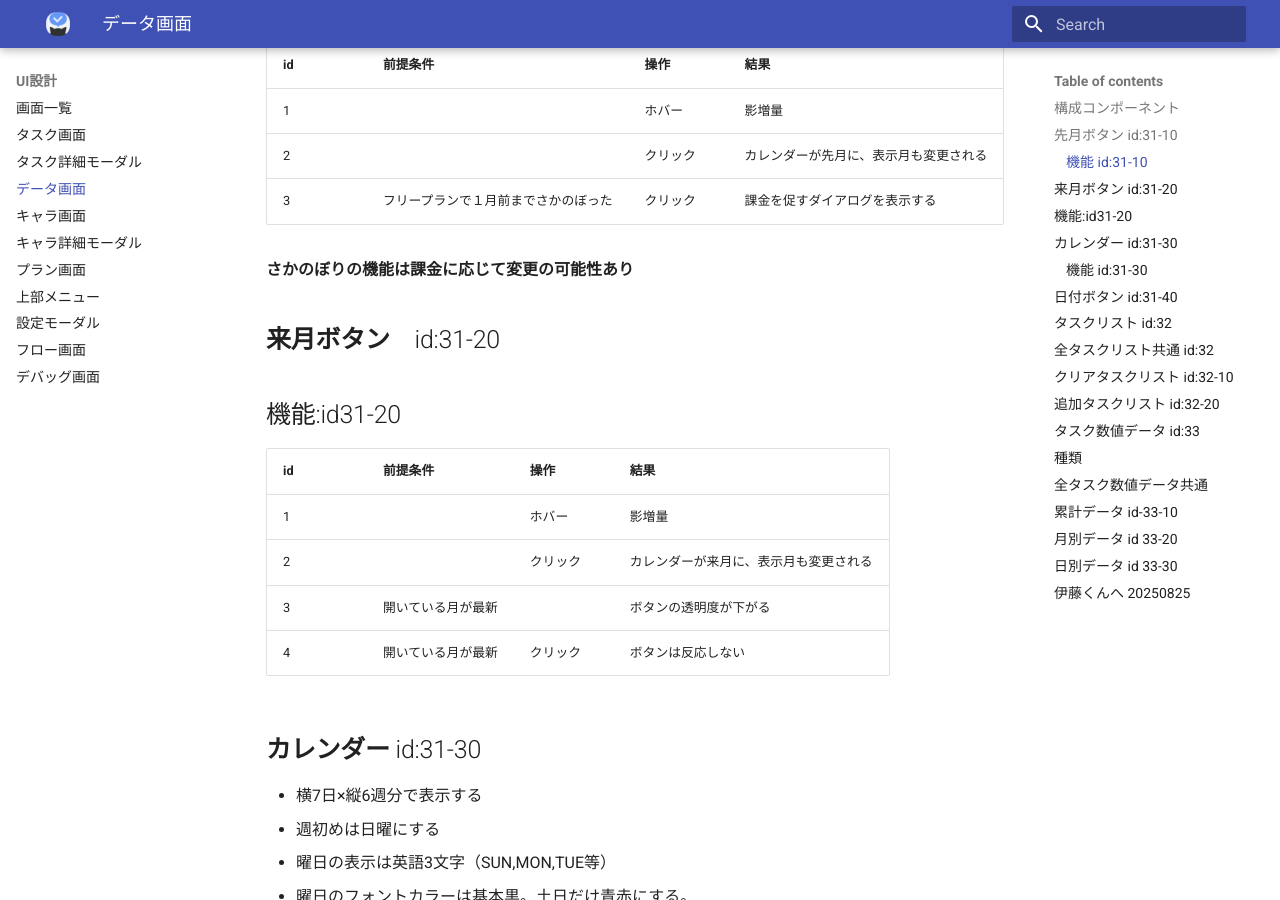
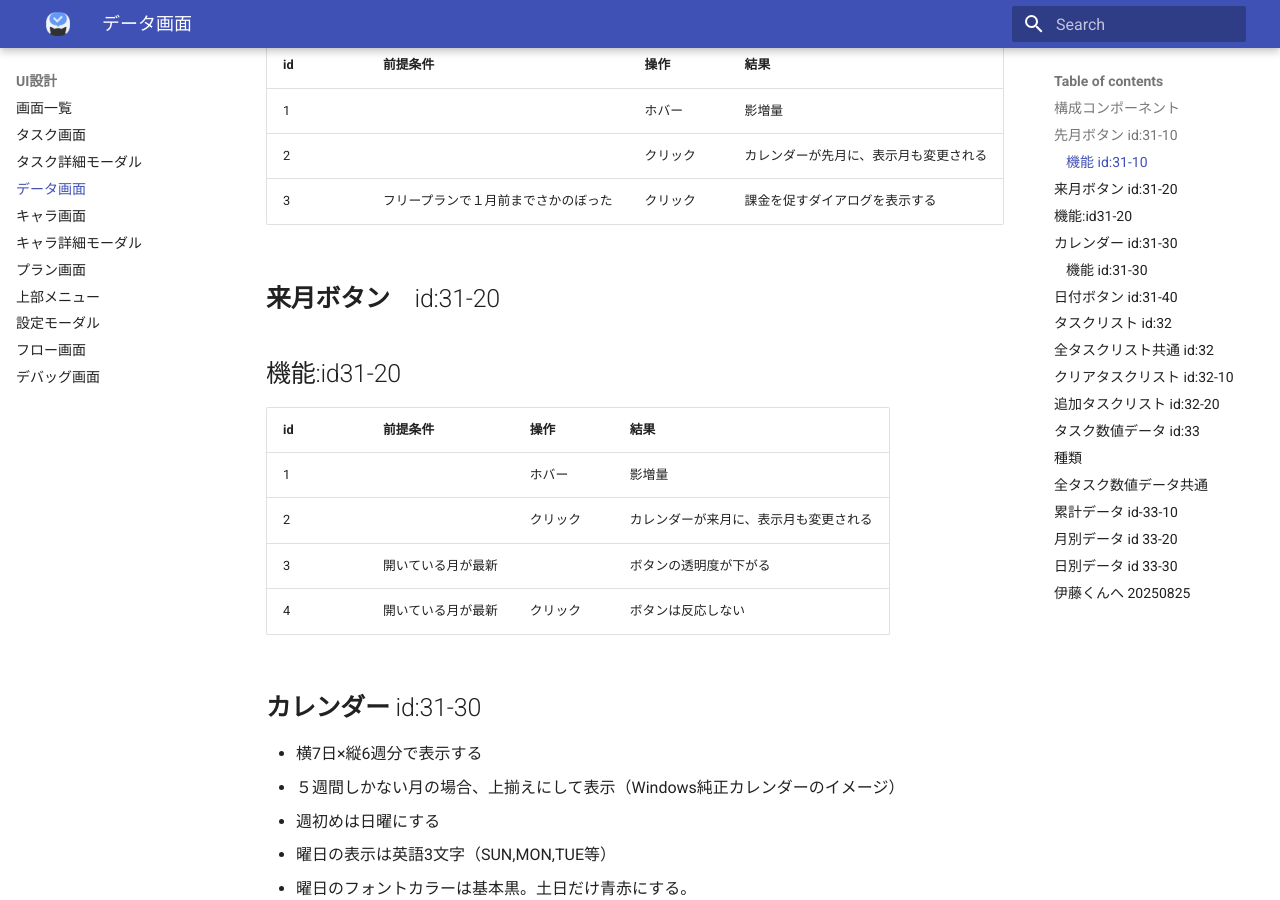
Before and after one commit to CharaDo-Official/CharaDo, an MkDocs documentation site: the page built from docs/10_design/30_data.md, in a window 1280 px wide and 900 px high, scrolled down 1289 px. Built offline with MkDocs 1.6.1 and Material for MkDocs 9.7.7, drawn with Linux system fonts in a browser that asks for light colours.

Commit message:
id31関連の修正（ステージ忘れ） 詳細は前のコミットを参照

```diff
--- a/docs/10_design/30_data.md
+++ b/docs/10_design/30_data.md
@@ -23,7 +23,6 @@
 |2||クリック|カレンダーが先月に、表示月も変更される|
 |3|フリープランで１月前までさかのぼった|クリック|課金を促すダイアログを表示する|
 
-**さかのぼりの機能は課金に応じて変更の可能性あり**
 
 ## **来月ボタン**　id:31-20
 ## 機能:id31-20
@@ -36,6 +35,7 @@
 
 ## **カレンダー** id:31-30
 - 横7日×縦6週分で表示する
+- ５週間しかない月の場合、上揃えにして表示（Windows純正カレンダーのイメージ）
 - 週初めは日曜にする
 - 曜日の表示は英語3文字（SUN,MON,TUE等）
 - 曜日のフォントカラーは基本黒。土日だけ青赤にする。
```
